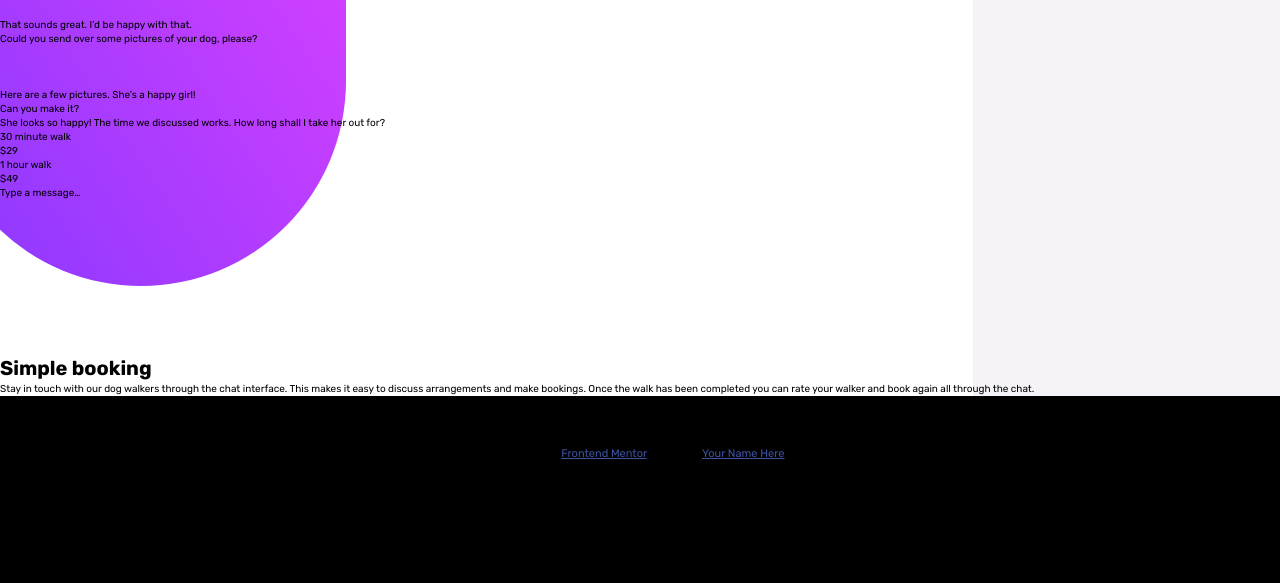
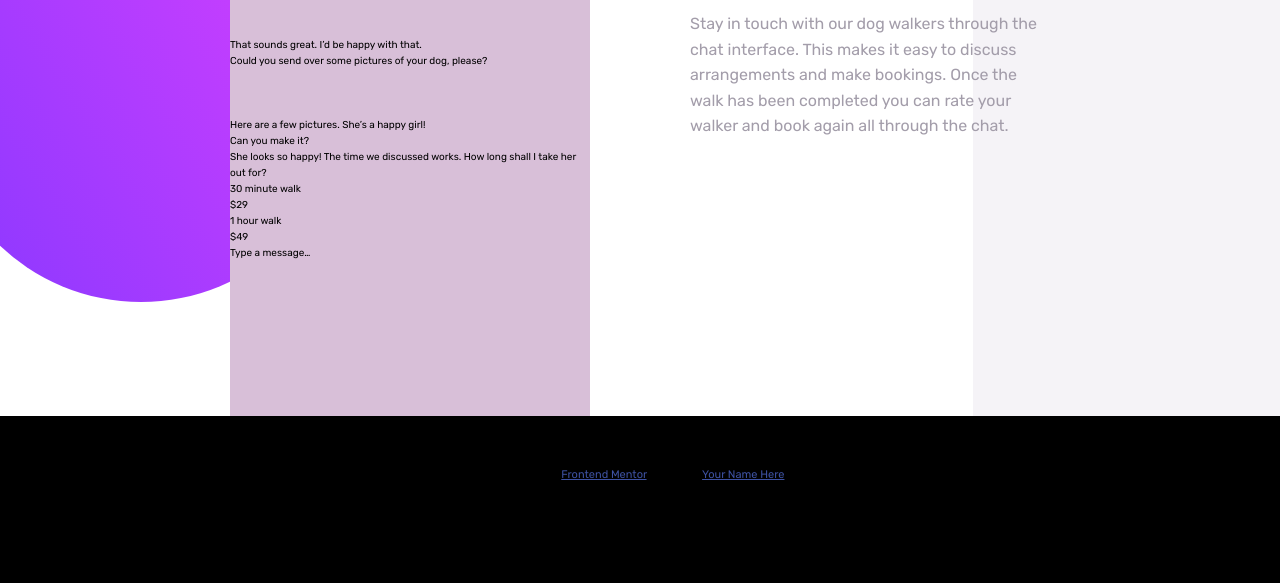
Before and after one commit to TrellixVulnTeam/chatApp_0KZ8, a website: page index.html in a window 1280 px wide. Shown: the part 439-1022 px from the top of the page. Before the commit the page ends 1000 px from the top, so only its background shows below. Drawn offline with Linux system fonts and the light colour scheme.

Commit message:
Added text section

```diff
--- a/index.html
+++ b/index.html
@@ -97,7 +97,7 @@
         </div>
       </div>
       <div class="app__description">
-        <h1 class="heading-1">Simple booking</h1>
+        <h1 class="heading-1 mb-md">Simple booking</h1>
         <p class="paragraph">
           Stay in touch with our dog walkers through the chat interface. This
           makes it easy to discuss arrangements and make bookings. Once the walk
--- a/sass/abstracts/_variable.scss
+++ b/sass/abstracts/_variable.scss
@@ -0,0 +1,2 @@
+$heading-color: hsl(271, 36%, 24%);
+$paragraph-color: hsl(270, 7%, 64%);
--- a/sass/base/_base.scss
+++ b/sass/base/_base.scss
@@ -11,9 +11,6 @@ html {
 }
 
 .container {
-  line-height: 1.4;
-  font-weight: 400;
-  font-family: "Rubik", sans-serif;
   background-color: #000;
   padding: 10rem 0;
   display: grid;
--- a/sass/base/_typography.scss
+++ b/sass/base/_typography.scss
@@ -0,0 +1,16 @@
+.container {
+  line-height: 1.6;
+  font-weight: 400;
+  font-family: "Rubik", sans-serif;
+}
+
+.heading-1 {
+  font-size: calc(1.8rem + 1.2vw);
+  font-weight: 500;
+  color: $heading-color;
+}
+
+.paragraph {
+  font-size: 1.6rem;
+  color: $paragraph-color;
+}
--- /dev/null
+++ b/sass/base/_utilities.scss
@@ -0,0 +1,3 @@
+.mb-md {
+  margin-bottom: 2rem;
+}
--- a/sass/main.scss
+++ b/sass/main.scss
@@ -2,5 +2,6 @@
 
 @import "base/base";
 @import "base/typography";
+@import "base/utilities";
 
 @import "pages/home";
--- a/sass/pages/_home.scss
+++ b/sass/pages/_home.scss
@@ -6,6 +6,10 @@
     max-width: 144rem;
     width: 100%;
     z-index: 1;
+    display: grid;
+    place-items: center;
+    gap: 10rem;
+    grid-template-columns: repeat(6, 1fr);
 
     &--bg-1,
     &--bg-2 {
@@ -35,6 +39,15 @@
       border-top-left-radius: 25rem;
     }
   }
+
+  &__illustration {
+    grid-column: 2 / 4;
+    background-color: thistle;
+  }
+
+  &__description {
+    grid-column: 4 / 6;
+  }
 }
 
 .attribution {
```
Also changed, not shown: css/style.css.
